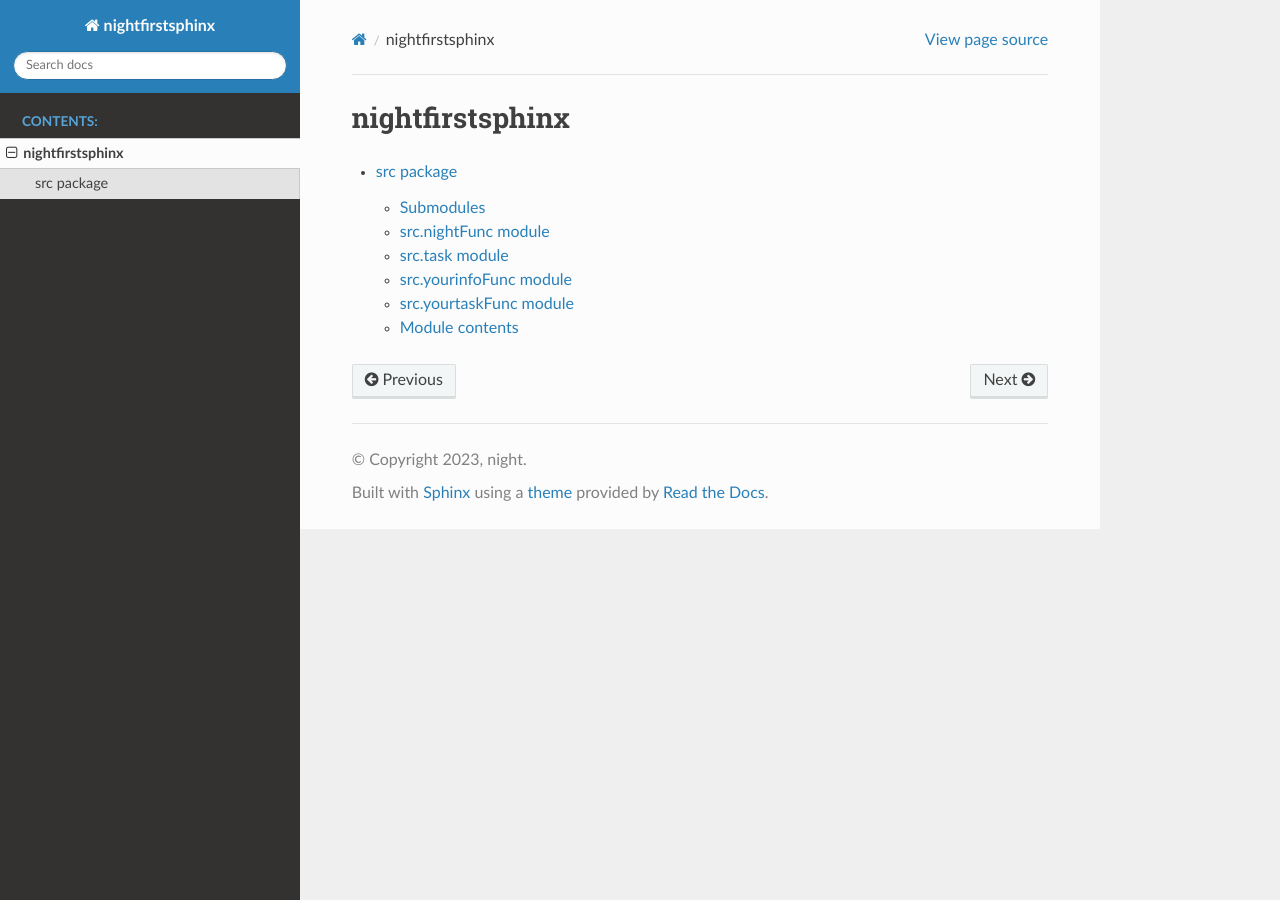
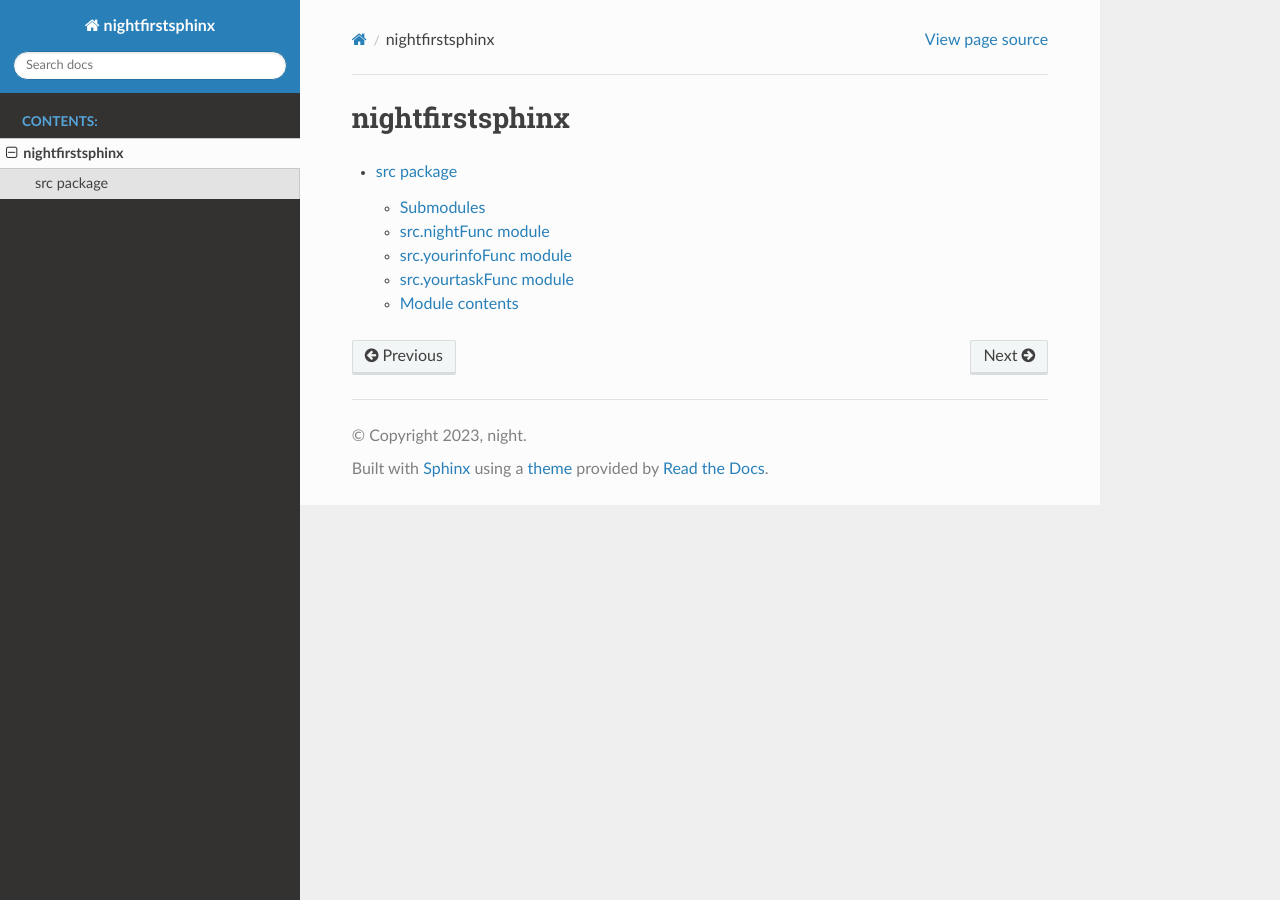
Before and after one commit to Tasteofliar/nightfirstsphinx, a Sphinx documentation site: the page built from docs/source/modules.rst, in a window 1280 px wide. Built offline with Sphinx 7.4.7 and the Read the Docs theme 2.0.0, drawn with Linux system fonts in a browser that asks for light colours.

Commit message:
mod: edit src.rst(delete task module)

```diff
--- a/docs/source/src.rst
+++ b/docs/source/src.rst
@@ -8,14 +8,6 @@ src.nightFunc module
 --------------------
 
 .. automodule:: src.nightFunc
-   :members:
-   :undoc-members:
-   :show-inheritance:
-
-src.task module
----------------
-
-.. automodule:: src.task
    :members:
    :undoc-members:
    :show-inheritance:
```
